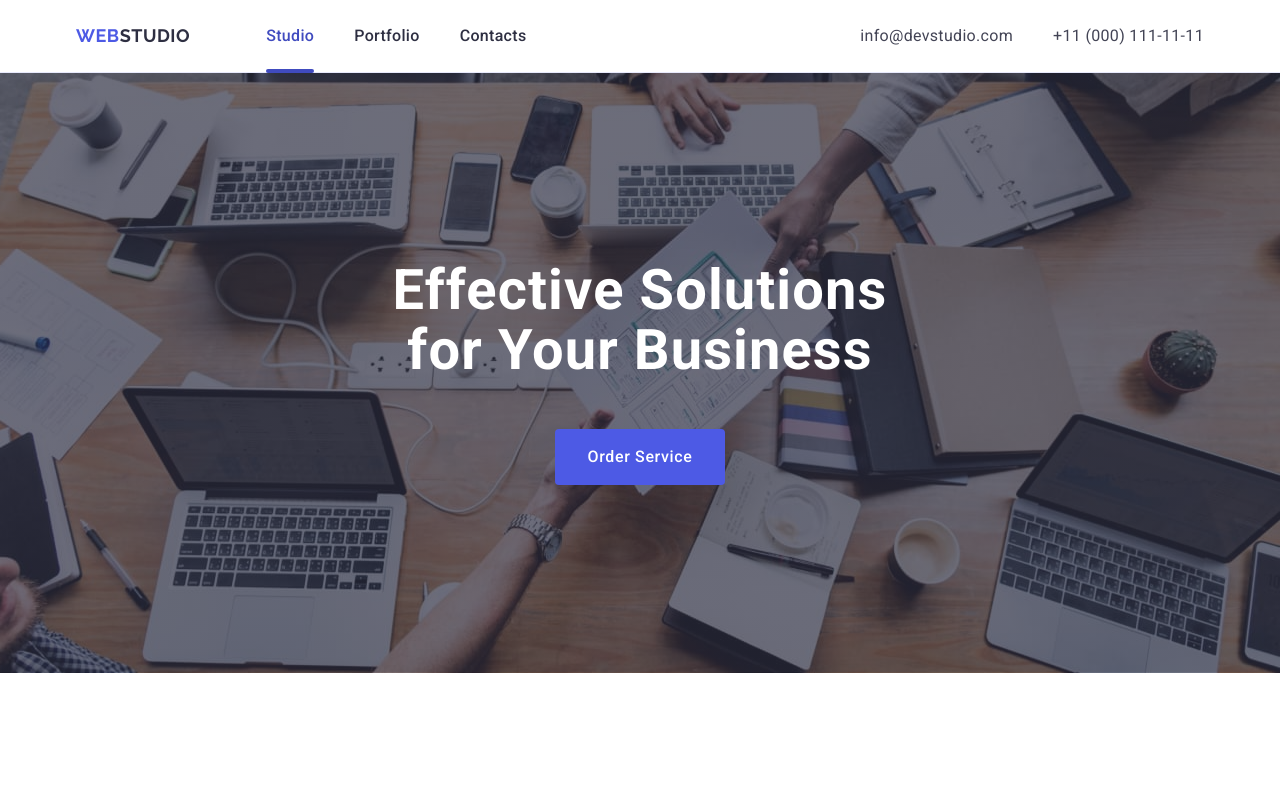
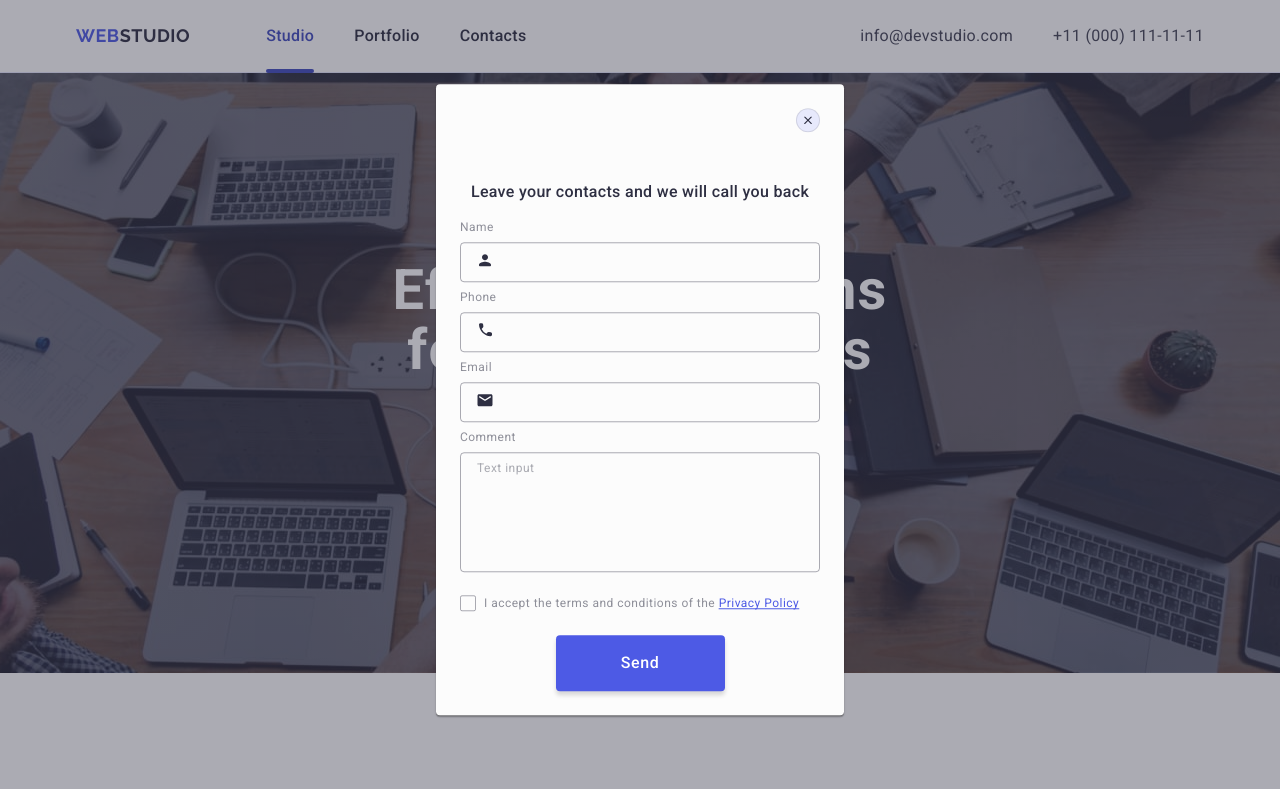
Before and after one commit to Andrii-UA99/goit-markup-hw-05, a plain HTML site: page index.html in a window 1280 px wide. Shown: the top 789 px of the page. Drawn offline with nearby package versions, Linux system fonts and the light colour scheme.

Commit message:
Finish-done

```diff
--- a/css/styles.css
+++ b/css/styles.css
@@ -2,8 +2,8 @@ body {
     font-family: "Roboto", sans-serif;
     color: #434455;
     background-color: #FFFFFF;
-    /* max-width: 1440px;
-    margin: 0 auto; */
+    max-width: 1440px;
+    margin: 0 auto;
 }
 
 .container {
@@ -159,6 +159,7 @@ text-decoration: underline;
         background-size: cover;
         background-image: linear-gradient(rgba(46, 47, 66, 0.7), rgba(46, 47, 66, 0.7)), url(../images/people-office.jpg);
         max-width: 1440px;
+        margin: 0 auto;
     }
 
 
--- a/index.html
+++ b/index.html
@@ -487,7 +487,7 @@
         </div>
       </div>
     </footer>
-    <div class="backdrop">
+    <div class="backdrop is-open">
       <div class="modal">
         <button type="button" class="close-btn">
           <svg class="close-icon" width="8" height="8">
```
